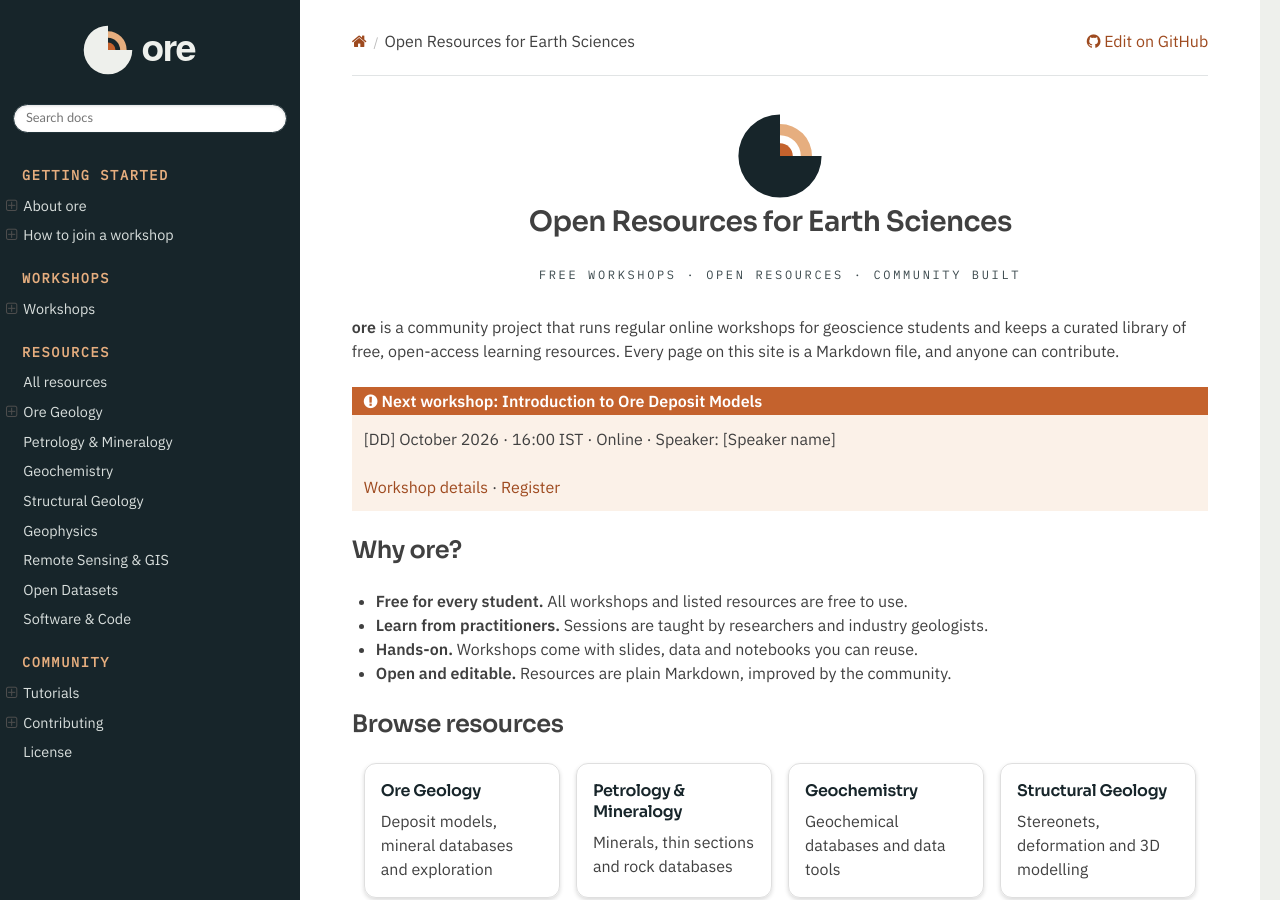
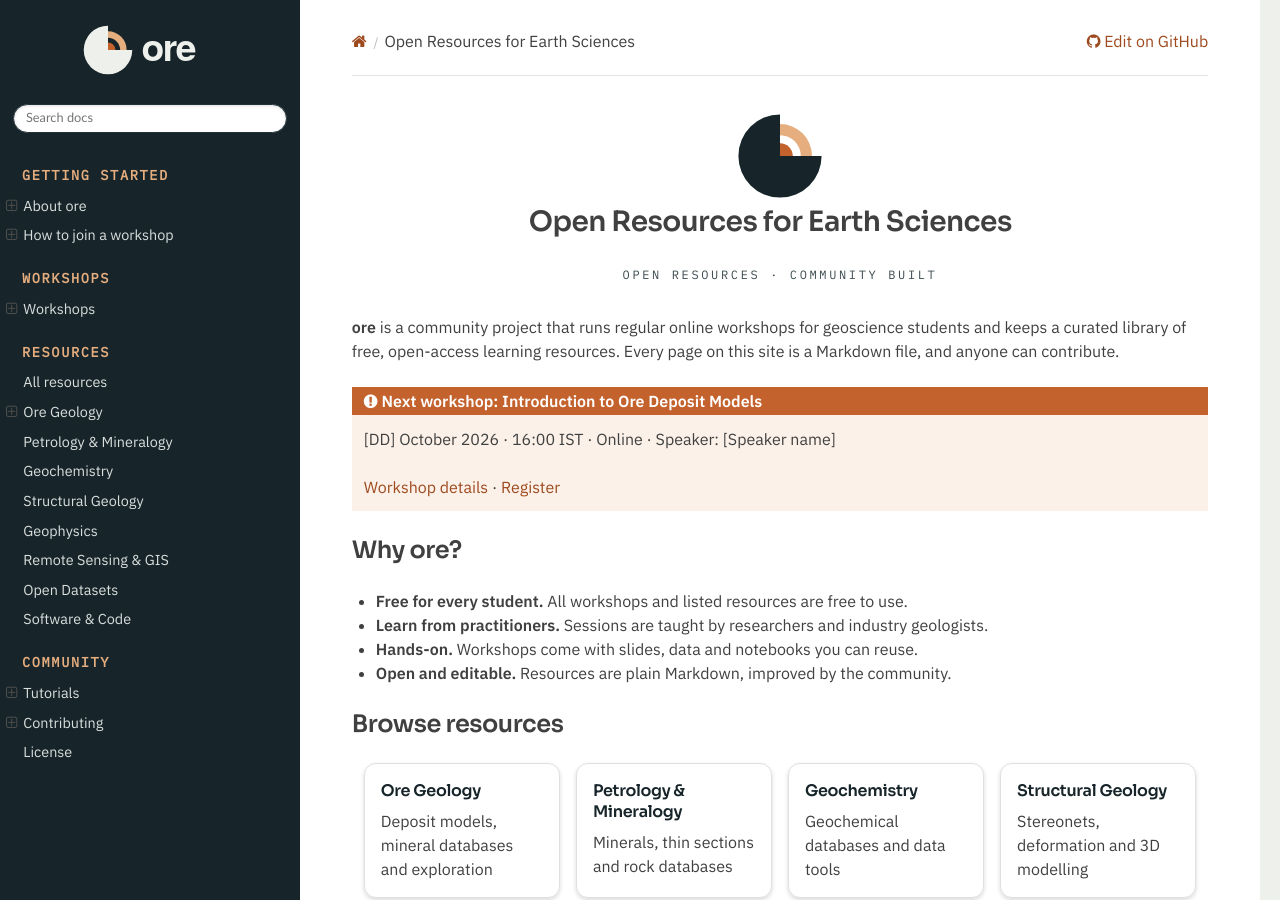
Before and after one commit to openresearth/openresearth.github.io, a Sphinx documentation site: the page built from docs/index.md, in a window 1280 px wide and 900 px high. Built offline with Sphinx 7.4.7 and the Read the Docs theme 3.1.0, drawn with Linux system fonts in a browser that asks for light colours.

Commit message:
Update index.md

````diff
--- a/docs/index.md
+++ b/docs/index.md
@@ -7,7 +7,7 @@
 # Open Resources for Earth Sciences
 
 ```{raw} html
-<p class="ore-tagline">Free workshops · Open resources · Community built</p>
+<p class="ore-tagline"> Open resources · Community built</p>
 ```
 
 **ore** is a community project that runs regular online workshops for geoscience
````
